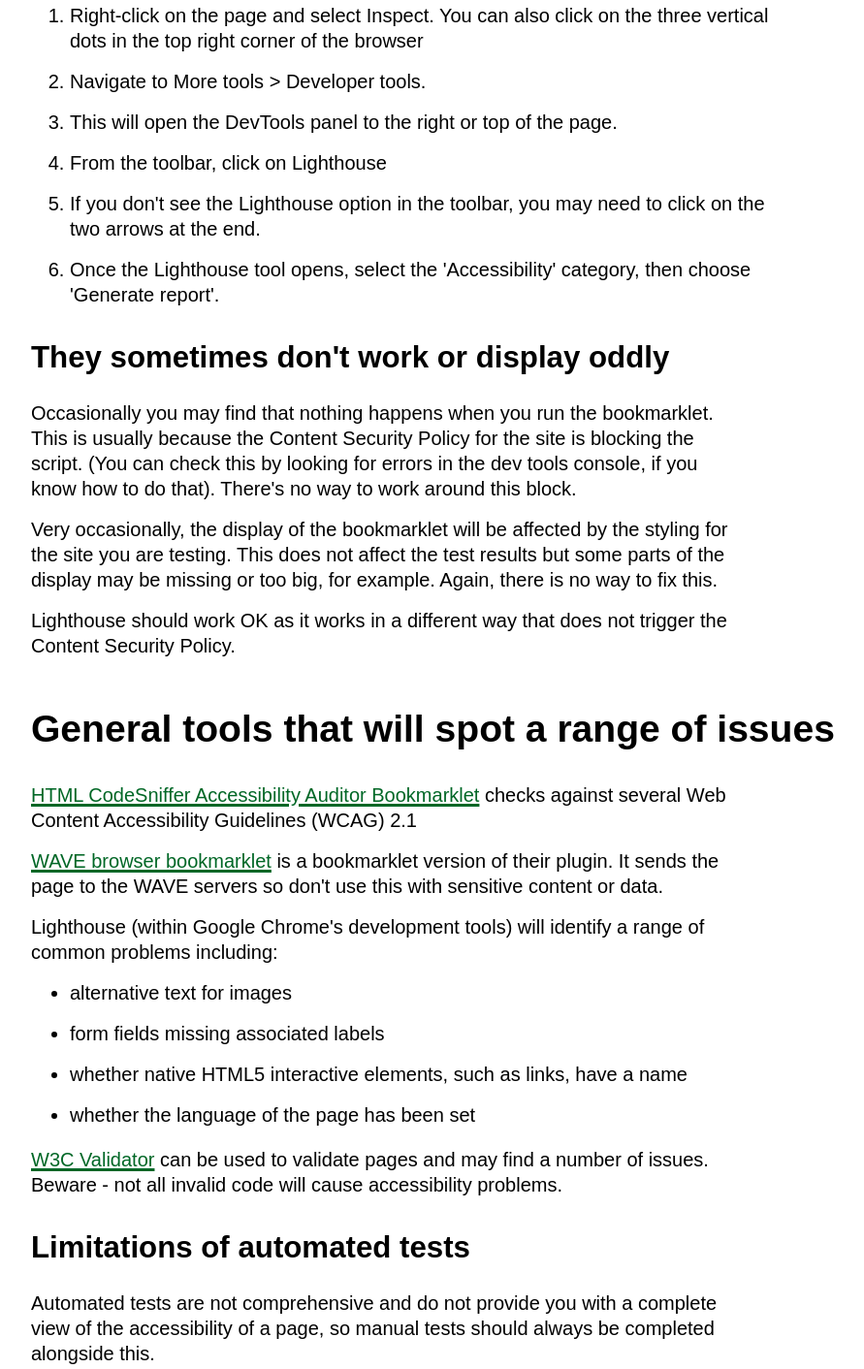
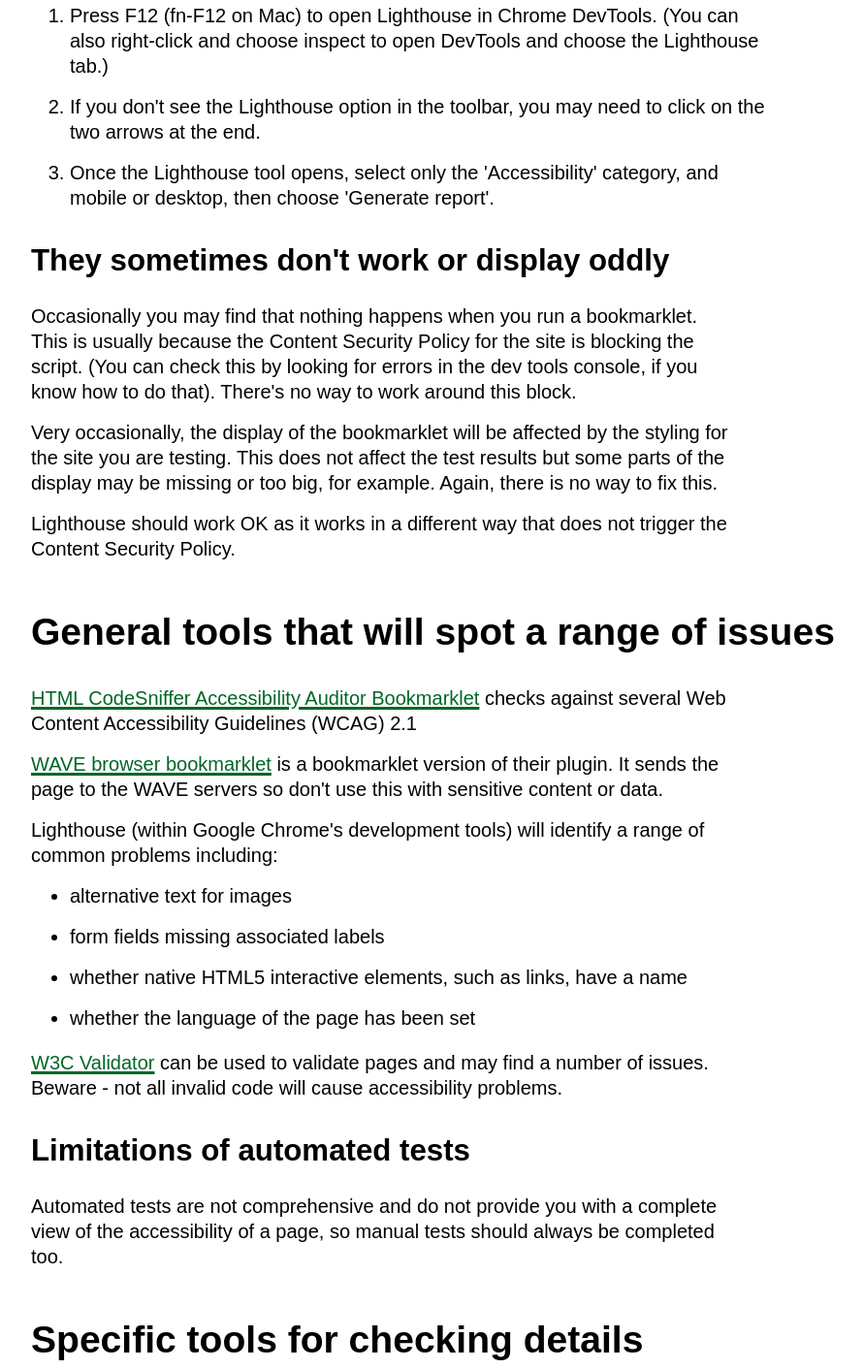
Before and after one commit to defra-design/accessibility, an Eleventy site: page src/resources/content/accessibility-testing-bookmarklets.md in a window 1280 px wide. Shown: the part 1083-2495 px from the top of the page at 97% size, without its empty margins (160-1051 px from the left). Built offline with nearby package versions, Linux system fonts and the light colour scheme; Eleventy itself is replaced by a stand-in of ours; files that its build step writes are made by us from their sources.

Commit message:
Make live

```diff
--- a/src/resources/content/accessibility-testing-bookmarklets.md
+++ b/src/resources/content/accessibility-testing-bookmarklets.md
@@ -6,7 +6,7 @@
 publishedDate: 2022-02-21
 tags:
   - buildingNewServices
-  # - resource
+  - resource
 ---
 
 Automated tools that can be used for testing websites on managed devices, where you are unable to install additional tools or browser plug-ins.
@@ -26,17 +26,14 @@
 
 **Lighthouse** is a part of the Chrome web browser's development tools. You can run it as follows:
 
-1. Right-click on the page and select Inspect. You can also click on the three vertical dots in the top right corner of the browser
-1. Navigate to More tools > Developer tools.
-1. This will open the DevTools panel to the right or top of the page.
-1. From the toolbar, click on Lighthouse
+1. Press F12 (fn-F12 on Mac) to open Lighthouse in Chrome DevTools. (You can also right-click and choose inspect to open DevTools and choose the Lighthouse tab.)
 1. If you don't see the Lighthouse option in the toolbar, you may need to click on the two arrows at the end.
-1. Once the Lighthouse tool opens, select the 'Accessibility' category, then choose 'Generate report'.
+1. Once the Lighthouse tool opens, select only the 'Accessibility' category, and mobile or desktop, then choose 'Generate report'.
 
 
 ### They sometimes don't work or display oddly
 
-Occasionally you may find that nothing happens when you run the bookmarklet. This is usually because the Content Security Policy for the site is blocking the script. (You can check this by looking for errors in the dev tools console, if you know how to do that). There's no way to work around this block.
+Occasionally you may find that nothing happens when you run a bookmarklet. This is usually because the Content Security Policy for the site is blocking the script. (You can check this by looking for errors in the dev tools console, if you know how to do that). There's no way to work around this block.
 
 Very occasionally, the display of the bookmarklet will be affected by the styling for the site you are testing. This does not affect the test results but some parts of the display may be missing or too big, for example. Again, there is no way to fix this.
 
@@ -60,7 +57,7 @@
 
 ### Limitations of automated tests
 
-Automated tests are not comprehensive and do not provide you with a complete view of the accessibility of a page, so manual tests should always be completed alongside this.
+Automated tests are not comprehensive and do not provide you with a complete view of the accessibility of a page, so manual tests should always be completed too.
 
 <h2 id="specific-tools">Specific tools for checking details</h2>
 
```
